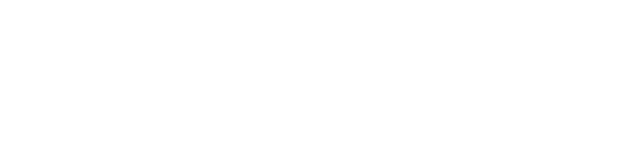
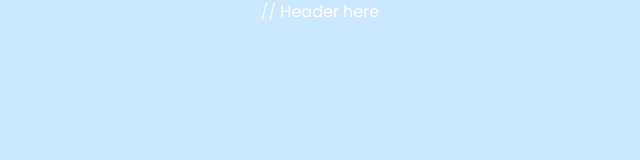
Before and after one commit to Laraass/clock-it-frontend, a website built with Vite: page index.html in a window 1280 px wide. Shown: the whole page, without its empty margins (320-960 px from the left). Built offline with nearby package versions, Linux system fonts and the light colour scheme.

Commit message:
create base layout

```diff
--- a/index.html
+++ b/index.html
@@ -14,6 +14,7 @@
     <link rel="icon" type="image/svg+xml" href="/clockit_icon_dark.svg" media="(prefers-color-scheme: dark)" >
   </head>
   <body>
+    <div id="app"></div>
     <script type="module" src="/src/main.ts"></script>
   </body>
 </html>
--- /dev/null
+++ b/src/components/Layout.ts
@@ -0,0 +1,14 @@
+
+
+export function Layout(children: string): string {
+  return `
+    <div class="flex flex-col items-center bg-primary text-shade-100">
+    // Header here
+
+      <main class="min-h-screen w-full flex-1 pb-20 md:pb-16 px-4">
+        ${children}
+      </main>
+
+    </div>
+  `
+}
--- a/src/main.ts
+++ b/src/main.ts
@@ -1 +1,7 @@
 import './style.css'
+import { Layout } from './components/Layout'
+
+const app = document.querySelector<HTMLDivElement>('#app')!
+
+// Anropa Layout med en tom sträng eller enkel placeholder
+app.innerHTML = Layout('')
```
